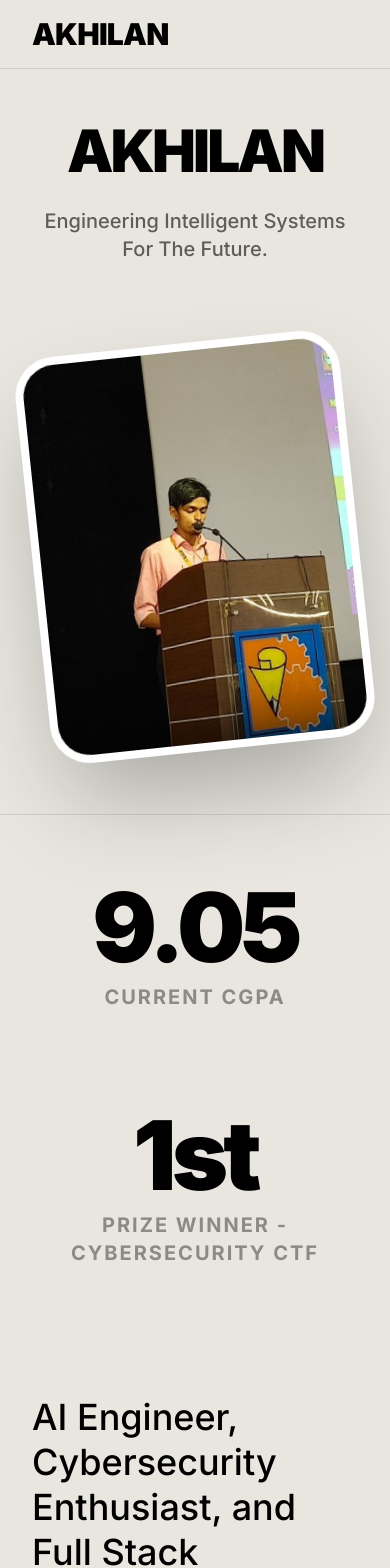
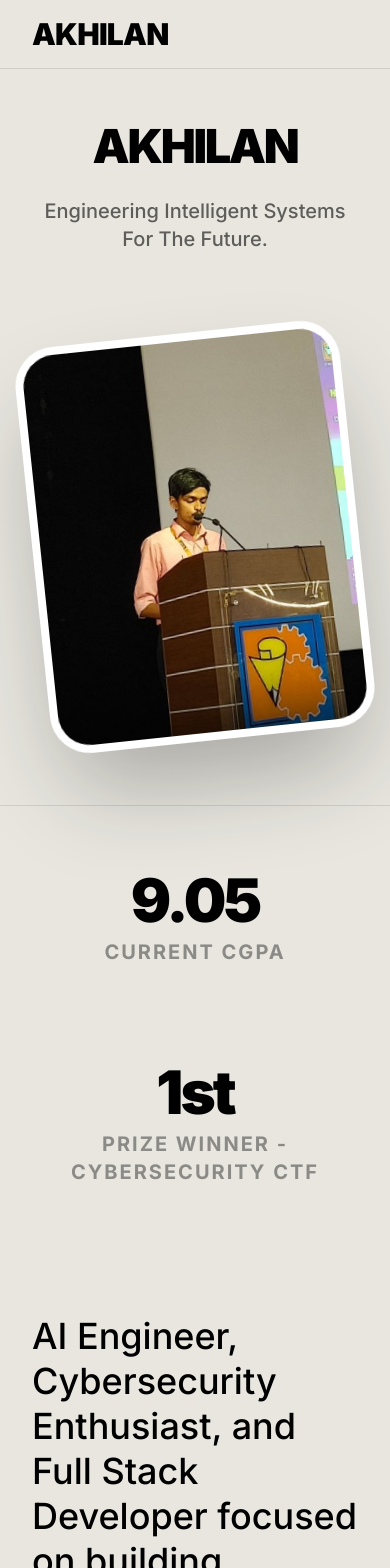
Before and after one commit to Akhilan9/Portfolio, a React (Vite) app: page / in a window 390 px wide. Shown: the top 1568 px of the page. Built offline with nearby package versions, Linux system fonts and the light colour scheme; the HTML template or start-up script is replaced by a standard one.

Commit message:
Polish responsiveness and desktop name layout

```diff
--- a/src/App.jsx
+++ b/src/App.jsx
@@ -457,7 +457,7 @@ export default function App() {
                             animate="visible"
                             className="flex-1 text-center lg:text-left"
                         >
-                            <h1 className="text-[15vw] lg:text-[140px] font-black leading-[0.8] tracking-tighter uppercase text-black">
+                            <h1 className="text-[12vw] lg:text-[140px] font-black leading-[0.8] tracking-tighter uppercase text-black lg:whitespace-nowrap">
                                 {"AKHILAN".split("").map((letter, i) => (
                                     <motion.span
                                         key={i}
@@ -503,15 +503,15 @@ export default function App() {
                             viewport={{ once: true }}
                             className="space-y-24 flex flex-col items-center text-center"
                         >
-                            <div className="group">
-                                <h3 className="text-8xl font-black tracking-tighter group-hover:text-black transition-colors">9.05</h3>
+                            <div className="group text-center">
+                                <h3 className="text-6xl md:text-8xl font-black tracking-tighter group-hover:text-black transition-colors">9.05</h3>
                                 <p className="text-xl font-bold uppercase tracking-widest text-black/40 mt-2">
                                     Current CGPA
                                 </p>
                             </div>
 
-                            <div className="group">
-                                <h3 className="text-8xl font-black tracking-tighter group-hover:text-black transition-colors">1st</h3>
+                            <div className="group text-center">
+                                <h3 className="text-6xl md:text-8xl font-black tracking-tighter group-hover:text-black transition-colors">1st</h3>
                                 <p className="text-xl font-bold uppercase tracking-widest text-black/40 mt-2">
                                     Prize Winner - Cybersecurity CTF
                                 </p>
@@ -1012,7 +1012,7 @@ export default function App() {
                             whileInView={{ opacity: 1, scale: 1 }}
                             viewport={{ once: true }}
                             href="mailto:akhilanvengala9@gmail.com"
-                            className="text-[18vw] lg:text-[240px] font-black uppercase tracking-tighter leading-none hover:scale-105 transition-transform duration-700 hover-target inline-block text-white"
+                            className="text-[15vw] lg:text-[240px] font-black uppercase tracking-tighter leading-none hover:scale-105 transition-transform duration-700 hover-target inline-block text-white"
                         >
                             HIRE ME!
                         </motion.a>
```
